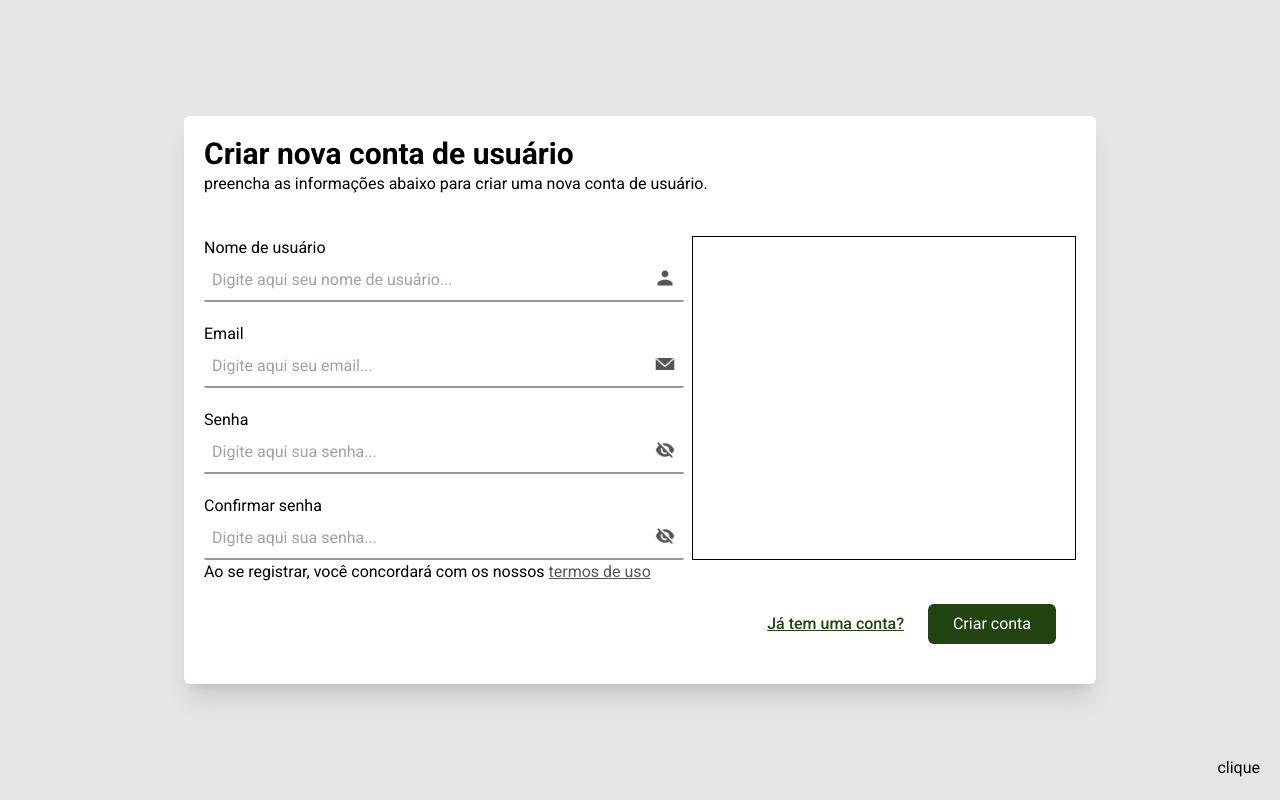
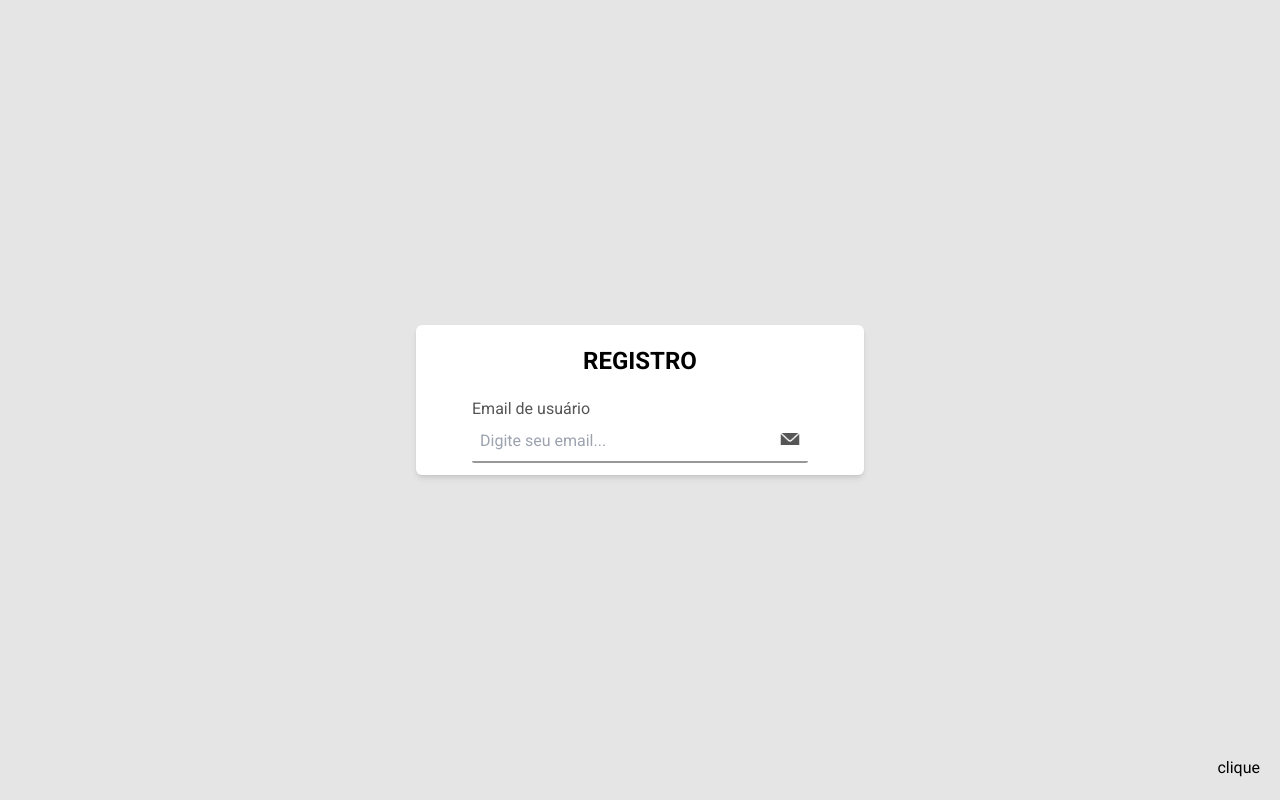
Before and after one commit to MatheusCamargoGinebro/iflab, a React (Vite) app: page / in a window 1280 px wide. Both pictures are taken after a click on the element "clique". Built offline with nearby package versions, Linux system fonts and the light colour scheme.

Commit message:
refactor: Enhance Sign component with improved form structure and button functionality; add new API files

```diff
--- a/src/App/pages/sign.jsx
+++ b/src/App/pages/sign.jsx
@@ -11,79 +11,94 @@ import user from "../../assets/icons/UI/user.png";
 import email from "../../assets/icons/UI/email.png";
 
 function Sign() {
-  // Quando loginForm é true, exibe o formulário de login;
-  // Quando loginForm é false, exibe o formulário de registro;
   const [loginForm, setLoginForm] = useState(true);
+
+  const userLogin = {
+    email: "",
+    password: "",
+  };
 
   return (
     <>
       <div className="h-screen w-screen bg-iflab_white_dark flex justify-center items-center">
-        {/* Formulário */}
         {loginForm ? (
-          <form className=""></form>
-        ) : (
-          <form className="p-5 shadow-xl bg-iflab_white rounded-md">
-            <div className="flex flex-col items-start pb-10">
-              <h1 className="text-3xl font-bold text-center ">
-                Criar nova conta de usuário
-              </h1>
-              <h1>
-                preencha as informações abaixo para criar uma nova conta de
-                usuário.
-              </h1>
+          <form className="px-10 pt-5 pb-3 bg-iflab_white shadow-md rounded-md min-w-[28rem]">
+            <div className="pb-5">
+              <h1 className="text-2xl font-bold text-center">LOGIN</h1>
             </div>
-            <div className="flex gap-2">
-              <div className="w-[30rem] flex flex-col gap-5">
-                <div>
-                  <label htmlFor="username-input">Nome de usuário</label>
+            {/* Primeira etapa: Informar email e senha */}
+            <div className="flex flex-col gap-10">
+              <div className="group">
+                <label
+                  htmlFor="email-input"
+                  className="text-iflab_gray group-hover:text-iflab_gray_dark"
+                >
+                  Email de usuário
+                </label>
                 <TextInput
-                    icon={user}
-                    alt="Nome de usuário"
-                    placeholder={"Digite aqui seu nome de usuário..."}
-                    type={"text"}
-                    name={"username-input"}
-                  />
-                </div>
-                <div>
-                  <label htmlFor="email-input">Email</label>
-                  <TextInput
+                  label="Email"
                   icon={email}
-                    alt="Email"
-                    placeholder={"Digite aqui seu email..."}
-                    type={"email"}
+                  type="email"
+                  placeholder="Digite seu email..."
                   name={"email-input"}
                 />
               </div>
-                <div>
-                  <label htmlFor="password-input">Senha</label>
+
+              <div className="group">
+                <label
+                  htmlFor="password-input"
+                  className="text-iflab_gray group-hover:text-iflab_gray_dark"
+                >
+                  Senha
+                </label>
                 <TextInput
-                    alt="Senha"
-                    placeholder={"Digite aqui sua senha..."}
-                    type={"password"}
+                  label="Senha"
+                  icon={user}
+                  type="password"
+                  placeholder="Digite sua senha..."
                   name={"password-input"}
                 />
               </div>
-                <div>
-                  <label htmlFor="confirm-password-input">
-                    Confirmar senha
+            </div>
+            {/* Segunda etapa: fazer login */}
+            <div className="flex flex-col-reverse justify-center gap-5 pt-10">
+              <div className="flex items-center justify-center gap-2">
+                <h1>Não possui uma conta?</h1>
+                <TButton text="Registre-se!" onClick={
+                  () => setLoginForm(!loginForm)
+                }/>
+              </div>
+              <div className="w-full flex justify-center">
+                <PButton text="Entrar" />
+              </div>
+            </div>
+          </form>
+        ) : (
+          <form className="px-14 pt-5 pb-3 bg-iflab_white shadow-md rounded-md min-w-[28rem]">
+            <div className="pb-5">
+              <h1 className="text-2xl font-bold text-center">REGISTRO</h1>
+            </div>
+
+            {/* Primeira etapa: informar email */}
+            <div className="group">
+              <label
+                htmlFor="email-input"
+                className="text-iflab_gray group-hover:text-iflab_gray_dark"
+              >
+                Email de usuário
               </label>
               <TextInput
-                    alt="Confirmar senha"
-                    placeholder={"Digite aqui sua senha..."}
-                    type={"password"}
-                    name={"confirm-password-input"}
+                label="Email"
+                icon={email}
+                type="email"
+                placeholder="Digite seu email..."
+                name={"email-input"}
               />
             </div>
-              </div>
-              <div className="w-96 border"></div>
-            </div>
-            <div>
-              <h1>Ao se registrar, você concordará com os nossos <a href="" className="text-iflab_gray underline hover:text-iflab_gray_dark">termos de uso</a></h1>
-              <div className="flex gap-6 justify-end p-5">
-                <TButton text={"Já tem uma conta?"} />
-                <PButton text={"Criar conta"} />
-              </div>
-            </div>
+            {/* Segunda etapa: validar o código de confirmação de email */}
+            {/* Terceira etapa: informar nome de usuário e senha */}
+            {/* Quarta etapa: informar tipo de usuário (aluno, professor ou outro) e a qual câmpus pertence */}
+            {/* Quinta etapa: registrar usuário */}
           </form>
         )}
 
--- a/src/components/buttons/PButton.jsx
+++ b/src/components/buttons/PButton.jsx
@@ -1,8 +1,9 @@
-function PButton({ text, onClick }) {
+function PButton({ text, onClick, submit }) {
   return (
     <>
       <button
         onClick={onClick}
+        type={submit === true ? "submit" : "button"}
         className="bg-iflab_green text-iflab_white py-2 px-6 min-w-32 rounded-md hover:bg-iflab_green_light duration-75 "
       >
         {text}
--- a/src/components/buttons/SButton.jsx
+++ b/src/components/buttons/SButton.jsx
@@ -1,8 +1,9 @@
-function SButton({ text, onClick }) {
+function SButton({ text, onClick, submit }) {
   return (
     <>
       <button
         onClick={onClick}
+        type={submit === true ? "submit" : "button"}
         className="min-w-32 text-iflab_green font-semibold border-2 border-iflab_green px-6 py-2 rounded-md hover:border-iflab_green_light hover:text-iflab_green_light hover:bg-iflab_white_light duration-75"
       >
         {text}
--- a/src/components/buttons/TButton.jsx
+++ b/src/components/buttons/TButton.jsx
@@ -1,8 +1,9 @@
-function TButton({ text, onClick }) {
+function TButton({ text, onClick, submit }) {
     return (
       <>
         <button
           onClick={onClick}
+          type={submit === true ? "submit" : "button"}
           className="text-iflab_green font-medium hover:text-iflab_green_light underline duration-75"
         >
           {text}
```
Also changed, not shown: src/api/deletes.js (added), src/api/gets.js (added), src/api/posts.js (added), src/api/puts.js (added). Lines whose indentation alone changed are shown as unchanged.
